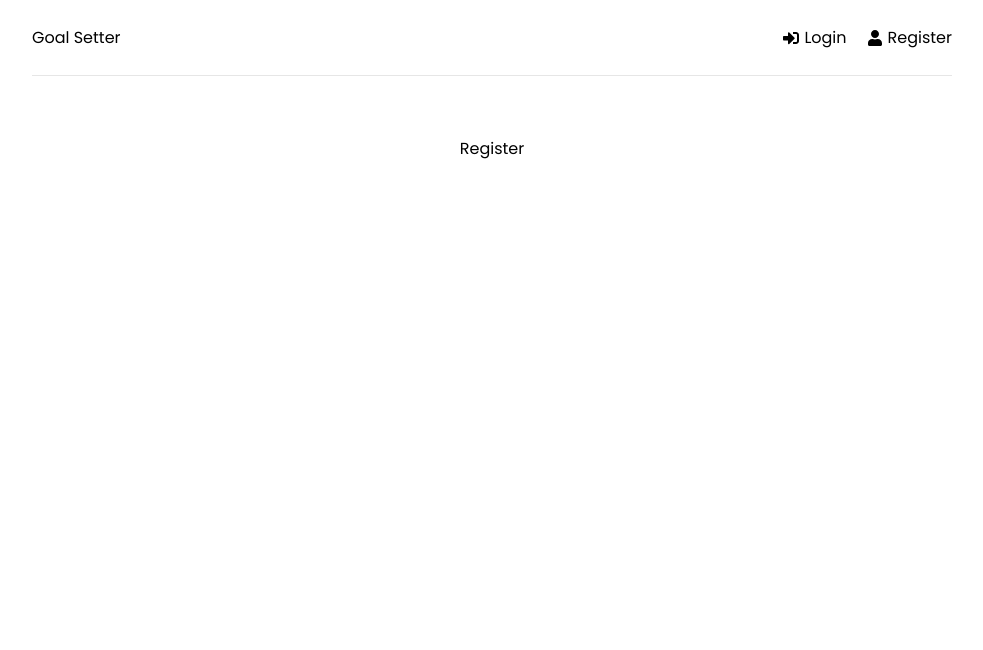
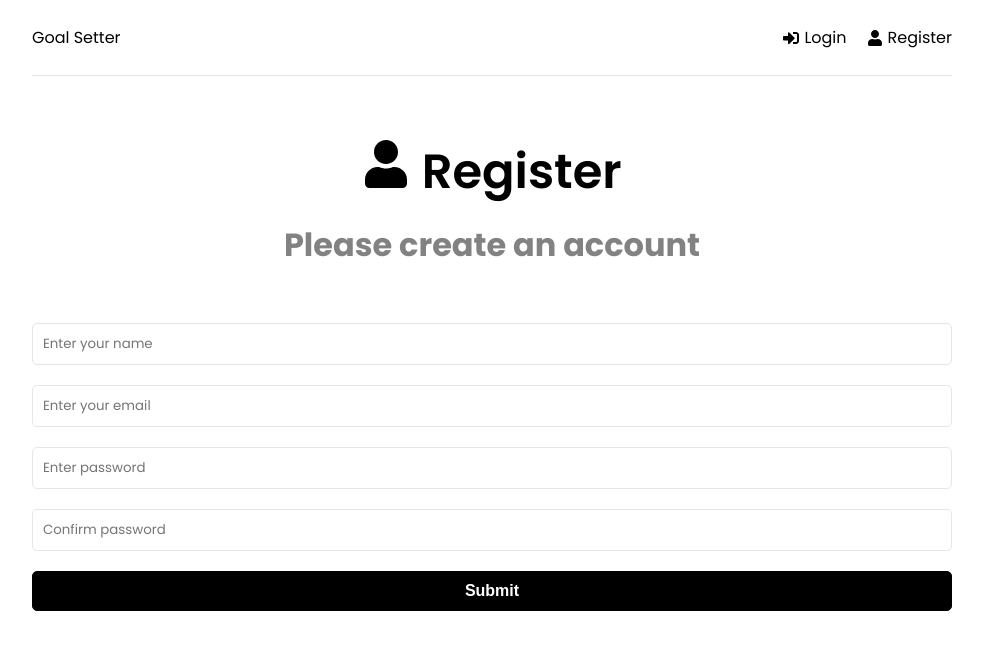
Before and after one commit to paulcair/mernapptut, a React (Create React App) app in the folder frontend/: page /register in a window 1280 px wide. Shown: the top 650 px of the page, without its empty margins (148-1131 px from the left). Built offline with nearby package versions, Linux system fonts and the light colour scheme.

Commit message:
Populated the Register and Login pages

```diff
--- a/frontend/src/pages/Login.jsx
+++ b/frontend/src/pages/Login.jsx
@@ -1,9 +1,64 @@
-import React from 'react'
+import {useState, useEffect} from 'react'
+import { FaSignInAlt } from 'react-icons/fa'
 
 function Login() {
-  return (
-    <div>Login</div>
-  )
+  const [formData, setFormData] = useState({
+    email:'',
+    password: '',
+  })
+
+  const {email, password} = formData
+
+  const onChange = (e) => {
+    setFormData((prevState) => ({
+      ...prevState,
+      [e.target.name]:e.target.value,
+    }))
+  }
+
+  const onSubmit = (e) => {
+    e.preventDefault()
+  }
+
+  return (<>
+   <section className='heading'>
+      <h1>
+        <FaSignInAlt /> Login
+      </h1>
+      <p>Login and start setting goals</p>
+   </section>
+
+   <section>
+    <form onSubmit={onSubmit}>
+      <div className='form-group'>
+        <input
+          type='email'
+          className="form-control"
+          id='email'
+          name='email'
+          value={email}
+          placeholder='Enter your email'
+          onChange={onChange}
+        />
+      </div>
+      <div className='form-group'>
+        <input
+          type='password'
+          className="form-control"
+          id='password'
+          name='password'
+          value={password}
+          placeholder='Enter password'
+          onChange={onChange}
+        />
+      </div>
+      <div className='form-group'>
+        <button type="submit" className='btn btn-block'>Submit</button>
+      </div>
+    </form>
+   </section>
+
+  </>)
 }
 
 export default Login
--- a/frontend/src/pages/Register.jsx
+++ b/frontend/src/pages/Register.jsx
@@ -1,9 +1,88 @@
-import React from 'react'
+import {useState, useEffect} from 'react'
+import { FaUser } from 'react-icons/fa'
 
 function Register() {
-  return (
-    <div>Register</div>
-  )
+  const [formData, setFormData] = useState({
+    name: '',
+    email:'',
+    password: '',
+    password2: '',
+  })
+
+  const { name, email, password, password2 } = formData
+
+  const onChange = (e) => {
+    setFormData((prevState) => ({
+      ...prevState,
+      [e.target.name]:e.target.value,
+    }))
+  }
+
+  const onSubmit = (e) => {
+    e.preventDefault()
+  }
+
+  return (<>
+   <section className='heading'>
+      <h1>
+        <FaUser /> Register
+      </h1>
+      <p>Please create an account</p>
+   </section>
+
+   <section>
+    <form onSubmit={onSubmit}>
+      <div className='form-group'>
+        <input
+          type='text'
+          className="form-control"
+          id='name'
+          name='name'
+          value={name}
+          placeholder='Enter your name'
+          onChange={onChange}
+        />
+      </div>
+      <div className='form-group'>
+        <input
+          type='email'
+          className="form-control"
+          id='email'
+          name='email'
+          value={email}
+          placeholder='Enter your email'
+          onChange={onChange}
+        />
+      </div>
+      <div className='form-group'>
+        <input
+          type='password'
+          className="form-control"
+          id='password'
+          name='password'
+          value={password}
+          placeholder='Enter password'
+          onChange={onChange}
+        />
+      </div>
+      <div className='form-group'>
+        <input
+          type='password'
+          className="form-control"
+          id='password2'
+          name='password2'
+          value={password2}
+          placeholder='Confirm password'
+          onChange={onChange}
+        />
+      </div>
+      <div className='form-group'>
+        <button type="submit" className='btn btn-block'>Submit</button>
+      </div>
+    </form>
+   </section>
+
+  </>)
 }
 
 export default Register
```
